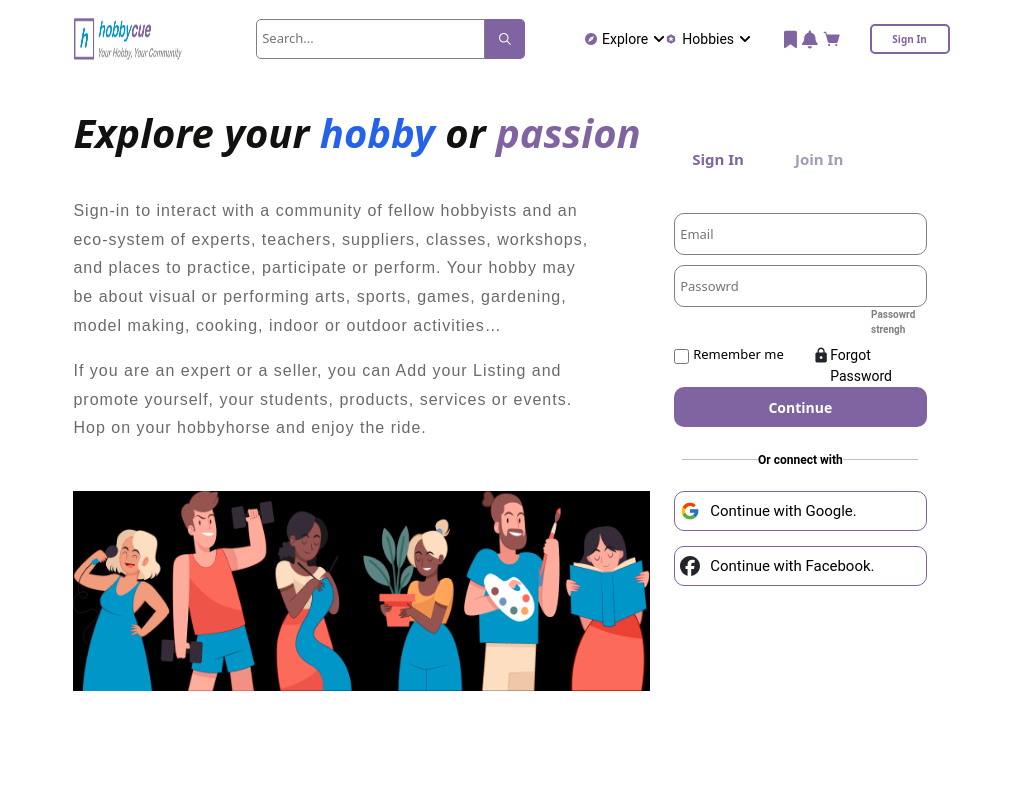
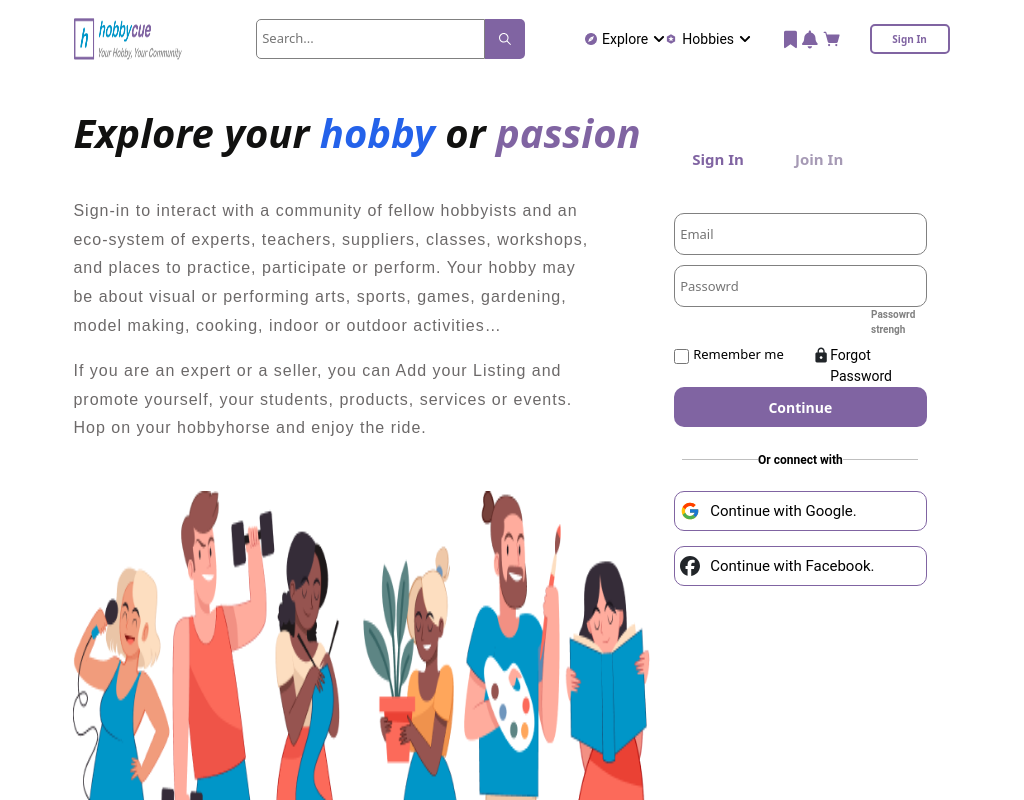
Before and after one commit to angalwarsupriya/new-hobby-cue-project, a React (Vite) app: page / in a window 1024 px wide. Shown: the top 800 px of the page. Built offline with nearby package versions, Linux system fonts and the light colour scheme.

Commit message:
removed background color

```diff
--- a/src/components/HomeHorizontalImage/index.css
+++ b/src/components/HomeHorizontalImage/index.css
@@ -21,12 +21,6 @@
     }
   }
 
-  @media screen and (min-width: 993px) and (max-width: 1200px) {
-    .img{
-        height: 25vh;
-        background-color: black;
-    }
-  }
 
   @media screen and (min-width: 1201px) {
     .img{
```
